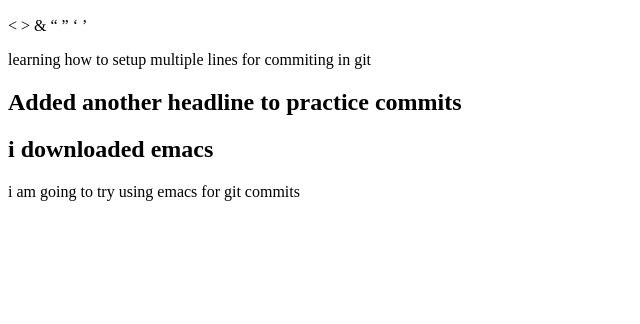
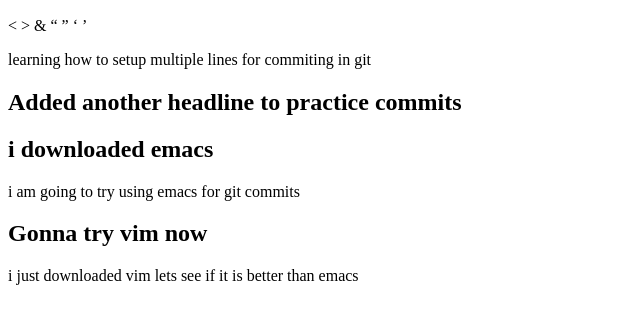
Before and after one commit to aweakling/boilerplate, a plain HTML site: page odin-links-and-images/pages/misc/extras.html in a window 1280 px wide. Shown: the part 110-434 px from the top of the page, without its empty margins (0-640 px from the left). Drawn offline with Linux system fonts and the light colour scheme.

Commit message:
Add new h2 in extras.html and amend latest commit
So by far i think i will be using vim because it opens it the terminal
unlike emacs which opens another tab, i think i prefer the simplicity of
vim, imma just need to learn how to use it.Tried using amend to learn
how to edit commits

```diff
--- a/odin-links-and-images/pages/misc/extras.html
+++ b/odin-links-and-images/pages/misc/extras.html
@@ -15,5 +15,8 @@
 
     <h2>i downloaded emacs</h2>
     <p>i am going to try using emacs for git commits</p>
+
+    <h2>Gonna try vim now</h2>
+    <p>i just downloaded vim lets see if it is better than emacs</p>
 </body>
 </html>
```
